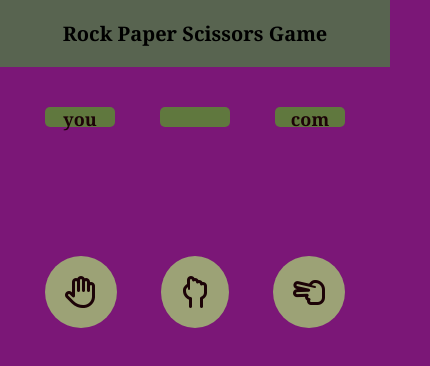
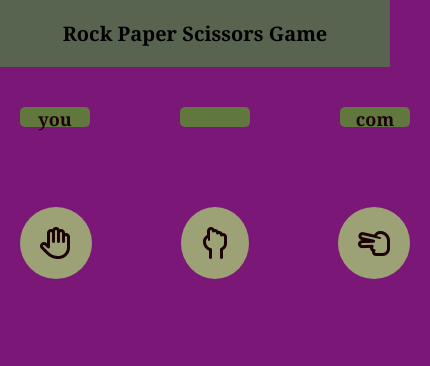
Before and after one commit to omar199523/Rack-Paper-Scissors-Game, a plain HTML site: page index.html in a window 390 px wide. Shown: the whole page, 430 px wide, since content can reach past the window. Drawn offline with Linux system fonts and the light colour scheme.

Commit message:
edit some style

```diff
--- a/style.css
+++ b/style.css
@@ -32,10 +32,14 @@ header{
 
 #container > div{
     width: 300px;
-    height: 70px;
     margin: 20px auto 20px;
     padding: 20px;
 
+}
+@media (max-width: 767px){
+    #container > div{
+        width:100%
+    }
 }
 /* end main container style*/
 /*start player choices container*/
```
